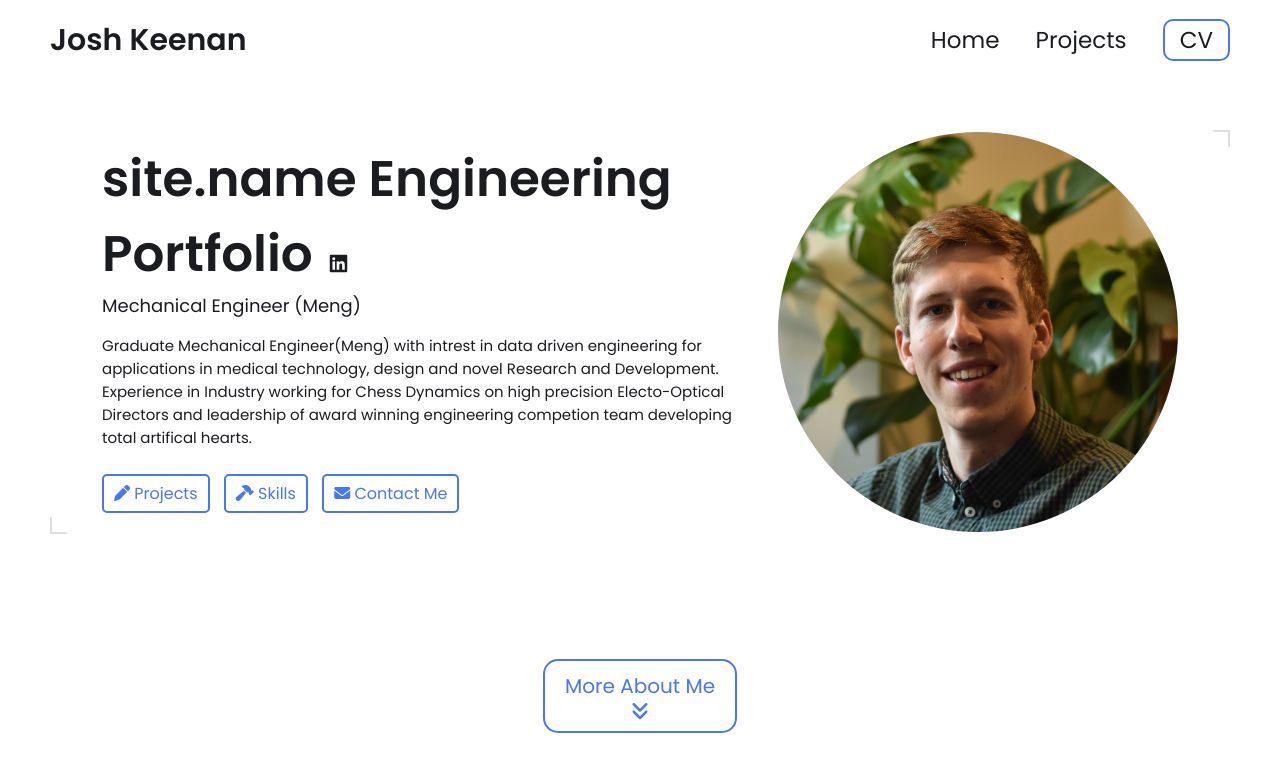
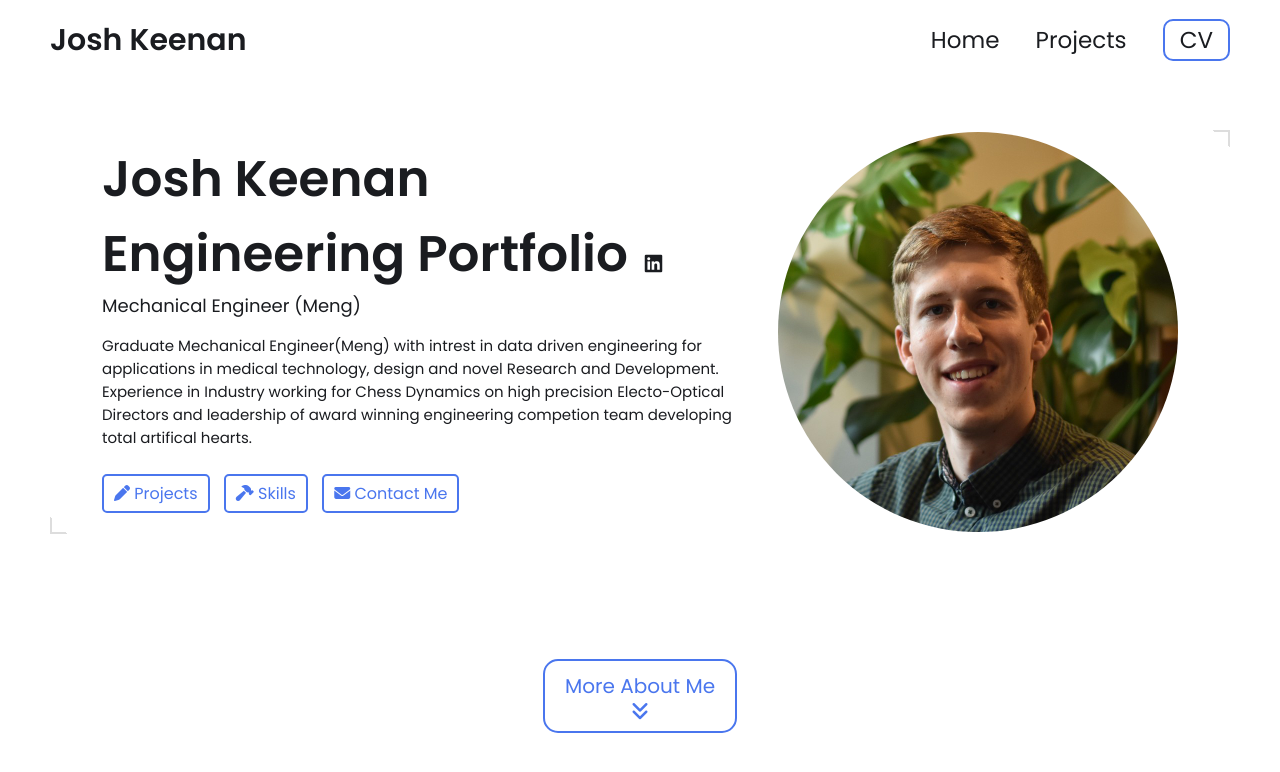
Before and after one commit to JJK3671/JJK3671.github.io, a Jekyll site: the page built from index.html, in a window 1280 px wide and 900 px high. Shown: the top 772 px of the window. Built offline with Jekyll 4.4.1, drawn with Linux system fonts in a browser that asks for light colours.

Commit message:
Update hero section title to 'Josh Keenan Engineering Portfolio'

```diff
--- a/_includes/hero.html
+++ b/_includes/hero.html
@@ -4,7 +4,7 @@
     <div class="group">
         <div class="text">
             <h2>
-                site.name Engineering Portfolio
+                Josh Keenan Engineering Portfolio
                 {% if site.external-links %}
                 <span class="external-links">
                     {% assign platforms = "linkedin,x-twitter,github,stackoverflow,discord,medium,threads,bluesky,instagram,youtube" | split: "," %}
```
